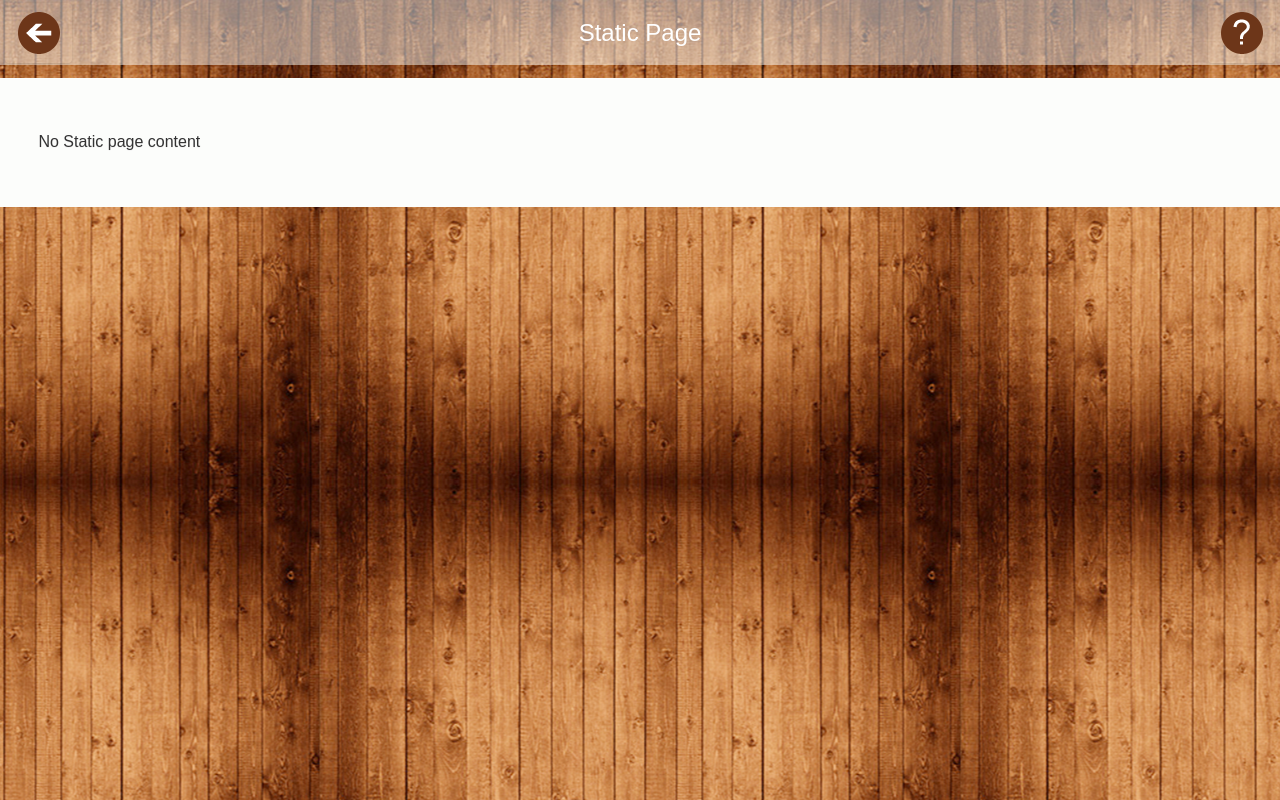
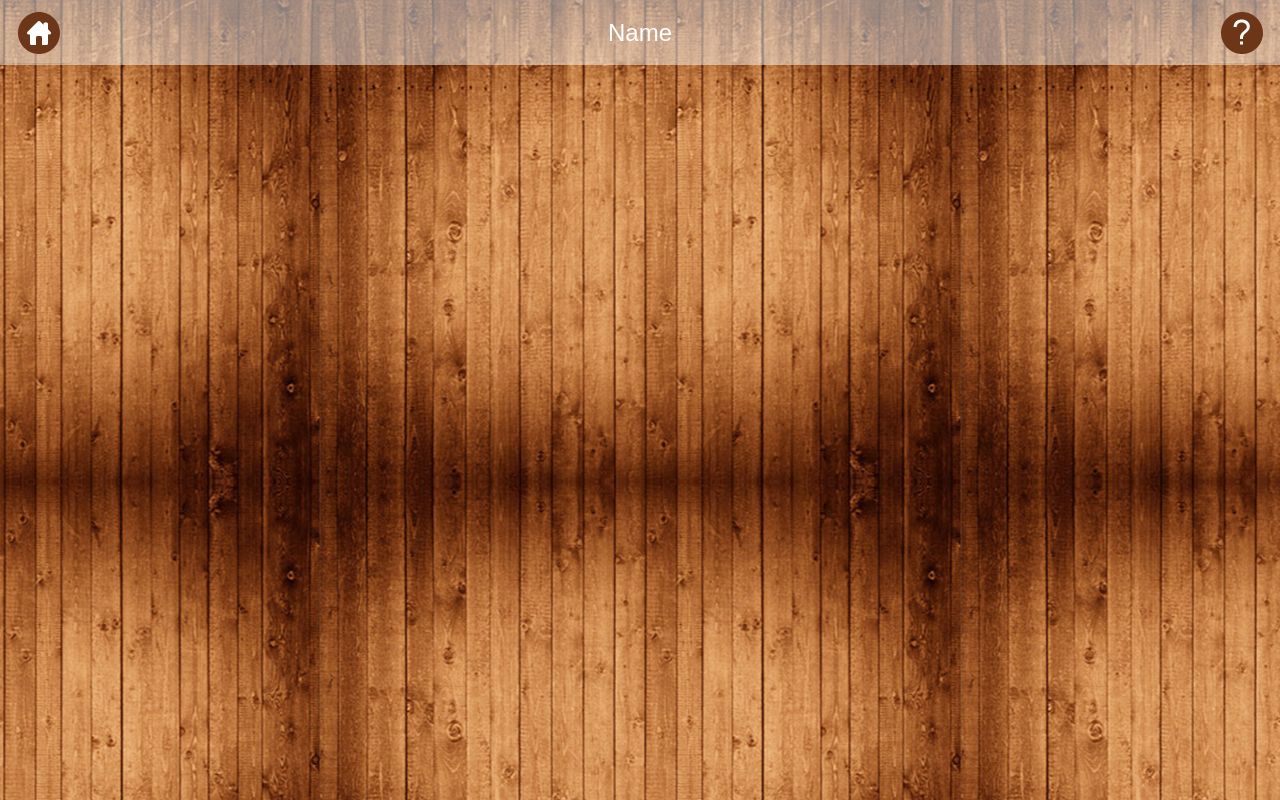
Before and after one commit to jarnailboparai/cgfmedia_Testing_519, a plain HTML site: page staticpage_3031.html in a window 1280 px wide. Drawn offline with nearby package versions, Linux system fonts and the light colour scheme; files whose address does not match are found by name; a web font is replaced by a local one.

Commit message:
cgfmedia_Testing_519

```diff
--- a/staticpage_3031.html
+++ b/staticpage_3031.html
@@ -68,9 +68,9 @@ img {
 
   <!-- Header Starts Here -->
 
-  <div data-role="header"> <a class="refresh_link" id="back-link" href="#"><img src="images/back_btn.png" alt="home icon" /></a>
+  <div data-role="header"> <a class="refresh_link" id="back-link" href="#"><img src="images/home_icon.png" alt="home icon" /></a>
 
-    <h1>Static Page</h1>
+    <h1>Name</h1>
 
     <a class="help_link"><img src="images/help_icon.png" alt="help icon" /></a> </div>
 
@@ -80,13 +80,12 @@ img {
 
 
 
-  <div class="staticPage">
+  <div class="staticPageList">
+<ul data-role="listview" >
 
+</ul>
+</div>
 
-
-  <p>No Static page content </p>
-
-  </div>
 
 
 
```
Also changed, not shown: index.html (+1 -1 lines), more.html (+2 -2 lines).
